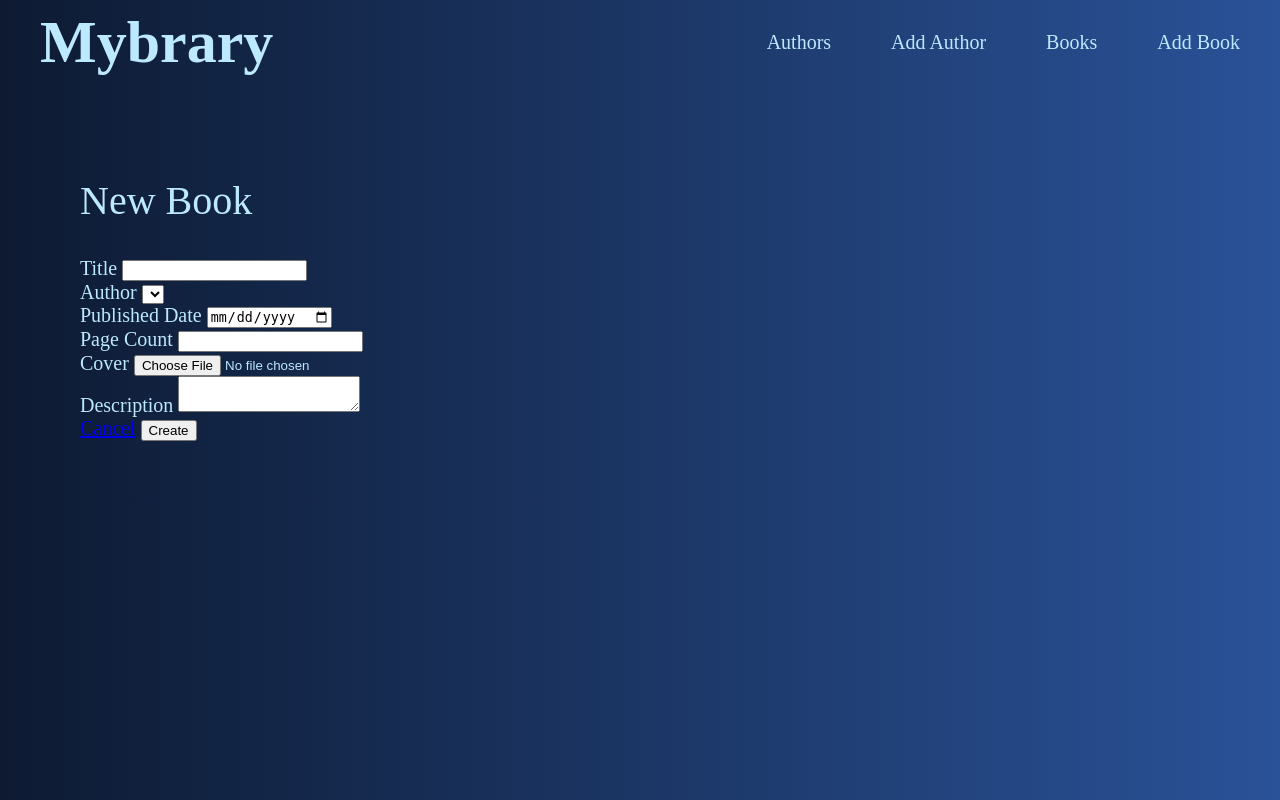
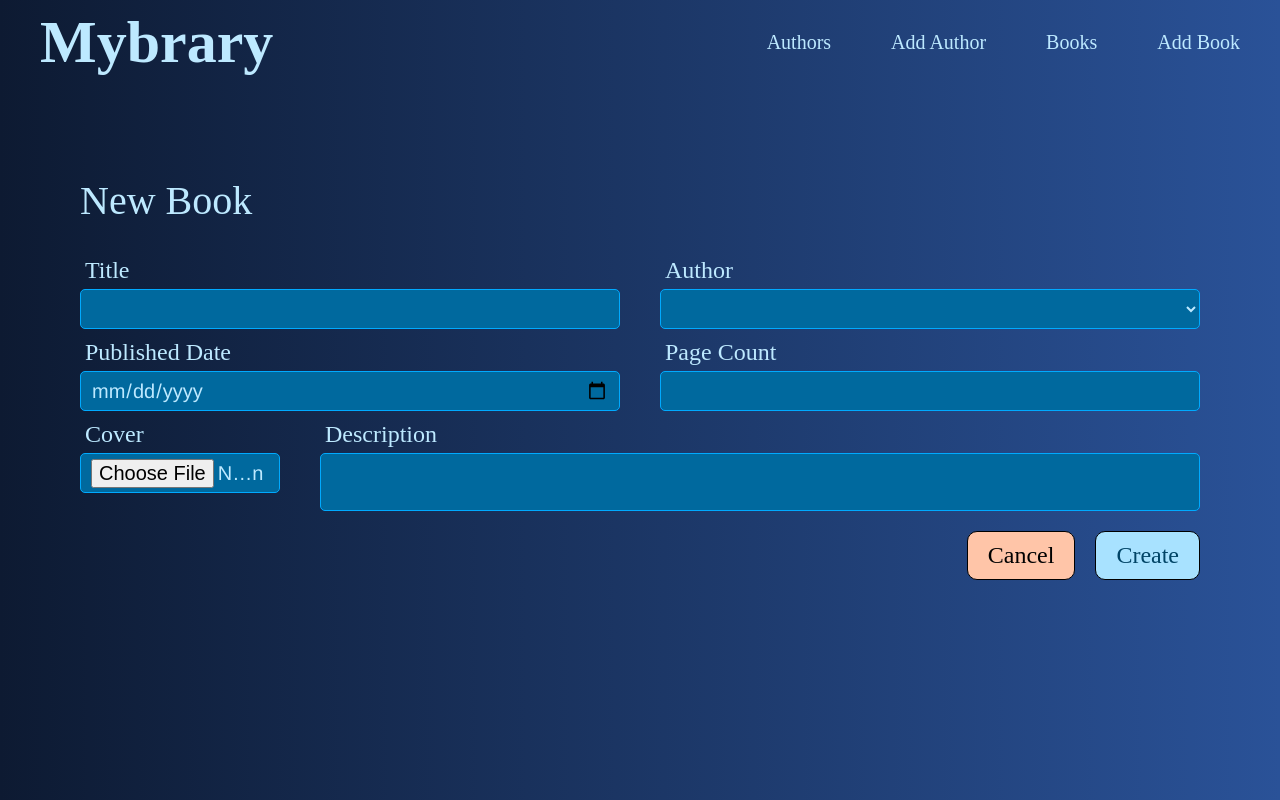
Before and after one commit to arpita-mon/Mylibrary, a Node server app: page /books/new in a window 1280 px wide. Run offline with Node 20, Linux system fonts and the light colour scheme; data that the repository does not hold is empty; some libraries are stand-ins or nearby versions; some web fonts are replaced.

Commit message:
Form Setupp

```diff
--- a/public/stylesheets/main.css
+++ b/public/stylesheets/main.css
@@ -2,6 +2,7 @@
 @import 'shared/variables.css';
 @import 'shared/header.css';
 @import 'shared/buttons.css';
+@import 'shared/form.css';
 
 :root{
     font-family: 'Gotham Rounded';
--- /dev/null
+++ b/public/stylesheets/shared/form.css
@@ -0,0 +1,80 @@
+:root{
+    --form-label-font-size: 1.2rem;
+    --form-input-background-color: hsl(var(--color-base-hue), 100%, 31%);
+    --form-input-border-color: hsl(var(--color-base-hue), 100%, 50%);
+    --form-input-border-color-light: hsl(var(--color-base-hue), 100%, 80%);
+}
+
+.form-row{
+    display: flex;
+    margin-bottom: .5rem;
+}
+
+.form-item{
+    display: flex;
+    flex-direction: column;
+    flex-grow: 1;
+    margin-left: 2rem;
+    flex-basis: 0;
+}
+
+.form-item:first-child{
+    margin-left: 0;
+}
+
+.form-item-no-grow{
+    flex-grow: 0;
+    width: 10rem;
+    height: fit-content;
+}
+
+.form-row-end{
+    justify-content: flex-end;
+}
+
+.form-item > label{
+    font-size: var(--form-label-font-size);
+    margin-bottom: .25rem;
+    margin-left: .25rem;
+}
+
+.form-item input, .form-item select, .form-item textarea{
+    height: 2rem;
+    padding: .25rem .5rem;
+    border: 1px solid var(--form-input-border-color);
+    border-radius: .25rem;
+    background-color: var(--form-input-background-color);
+    color: var(--color-text-light);
+    font-size: 1rem;
+    font-weight: normal;
+    font-family: 'Franklin Gothic Medium', 'Arial Narrow', Arial, sans-serif;
+    outline: none;
+}
+
+.form-item textarea{
+    height: 100%;
+    resize: none;
+}
+
+.form-item select option{
+    background-color: black;
+}
+
+.form-item input:focus, .form-item select:focus, .form-item textarea:focus{
+    border-color: var(--form-input-border-color-light);
+}
+
+.filepond--root{
+    font-family: 'Franklin Gothic Medium', 'Arial Narrow', Arial, sans-serif;
+    margin-bottom: 0;
+}
+
+.filepond--panel--root{
+    background-color: var(--form-input-background-color);
+    border: 1px solid var(--form-input-border-color);
+}
+
+.filepond--drop-label{
+    font-size: inherit;
+    color: var(--color-text-light);
+}
--- a/views/authors/_form_fields.ejs
+++ b/views/authors/_form_fields.ejs
@@ -1,2 +1,6 @@
+<div class="form-row">
+<div class="form-item">
 <label>Name</label>
 <input type="text" name="name" value="<%= author.name %>" required>
+</div>
+</div>
--- a/views/authors/edit.ejs
+++ b/views/authors/edit.ejs
@@ -1,6 +1,8 @@
 <h2 class="page-header">Edit Author</h2>
 <form action="/authors/<%= author.id %>?_method=PUT" method="POST">
     <%- include('_form_fields') %>
-    <a href="/authors/<%= author.id %>">Cancel</a>
-    <button type="submit">Update</button>
+    <div class="form-row form-row-end btn-row">
+    <a class="btn btn-danger" href="/authors/<%= author.id %>">Cancel</a>
+    <button class="btn btn-primary" type="submit">Update</button>
+    </div>
 </form>
--- a/views/authors/new.ejs
+++ b/views/authors/new.ejs
@@ -1,6 +1,8 @@
 <h2 class="page-header">New Author</h2>
 <form action="/authors" method="POST">
     <%- include('_form_fields') %>
-    <a href="/authors">Cancel</a>
-    <button type="submit">Create</button>
+    <div class="form-row form-row-end btn-row">
+    <a class="btn btn-danger" href="/authors">Cancel</a>
+    <button class="btn btn-primary" type="submit">Create</button>
+    </div>
 </form>
--- a/views/authors/show.ejs
+++ b/views/authors/show.ejs
@@ -1,6 +1,8 @@
 <h2 class="page-header"><%= author.name %></h2>
-<a href="/authors/<%= author._id %>/edit">Edit</a>
+<div class="btn-row ">
+<a class="btn btn-primary" href="/authors/<%= author._id %>/edit">Edit</a>
 <%- include('../partials/deleteForm', { url:`/authors/${author._id}` }) %>
+</div>
 <% if (booksByAuthor.length > 0) { %>
   <h2 class="page-header">Books by <%= author.name %></h2>
     <% booksByAuthor.forEach(book => { %>
--- a/views/books/_form_fields.ejs
+++ b/views/books/_form_fields.ejs
@@ -1,8 +1,9 @@
-<div>
+<div class="form-row">
+<div class="form-item">
 <label>Title</label>
 <input type="text" name="title" value="<%= book.title %>" required>
 </div>
-<div>
+<div class="form-item">
 <label>Author</label>
 <select name="author" required>
 <% authors.forEach(author => { %>
@@ -14,19 +15,24 @@
 <% }) %>
 </select>
 </div>
-<div>
+</div>
+<div class="form-row">
+<div class="form-item">
 <label>Published Date</label>
 <input type="date" name="publishDate" value="<%= book.publishDate ? book.publishDate.toISOString().split('T')[0] : '' %>" required>
 </div>
-<div>
+<div class="form-item">
 <label>Page Count</label>
 <input type="number" name="pageCount" min="1" value="<%= book.pageCount %>" required>
 </div>
-<div>
+</div>
+<div class="form-row">
+<div class="form-item form-item-no-grow">
 <label>Cover</label>
 <input type="file" name="cover" required>
 </div>
-<div>
+<div class="form-item">
 <label>Description</label>
 <textarea name="description" required><%= book.description %></textarea>
 </div>
+</div>
--- a/views/books/edit.ejs
+++ b/views/books/edit.ejs
@@ -1,6 +1,8 @@
 <h2 class="page-header">Edit Book</h2>
 <form action="/books/<%= book.id %>?_method=PUT" method="POST" enctype="multipart/form-data">
     <%- include('_form_fields') %>
-    <a href="/books">Cancel</a>
-    <button type="submit">Update</button>
+    <div class="form-row form-row-end btn-row">
+    <a class="btn btn-danger" href="/books">Cancel</a>
+    <button class="btn btn-primary" type="submit">Update</button>
+    </div>
 </form>
--- a/views/books/new.ejs
+++ b/views/books/new.ejs
@@ -1,6 +1,8 @@
 <h2 class="page-header">New Book</h2>
 <form action="/books" method="POST" enctype="multipart/form-data">
     <%- include('_form_fields') %>
-    <a href="/books">Cancel</a>
-    <button type="submit">Create</button>
+    <div class="form-row form-row-end btn-row">
+    <a class="btn btn-danger" href="/books">Cancel</a>
+    <button class="btn btn-primary" type="submit">Create</button>
+    </div>
 </form>
```
Also changed, not shown: views/authors/index.ejs (+9 -3 lines), views/books/index.ejs (+14 -8 lines).
